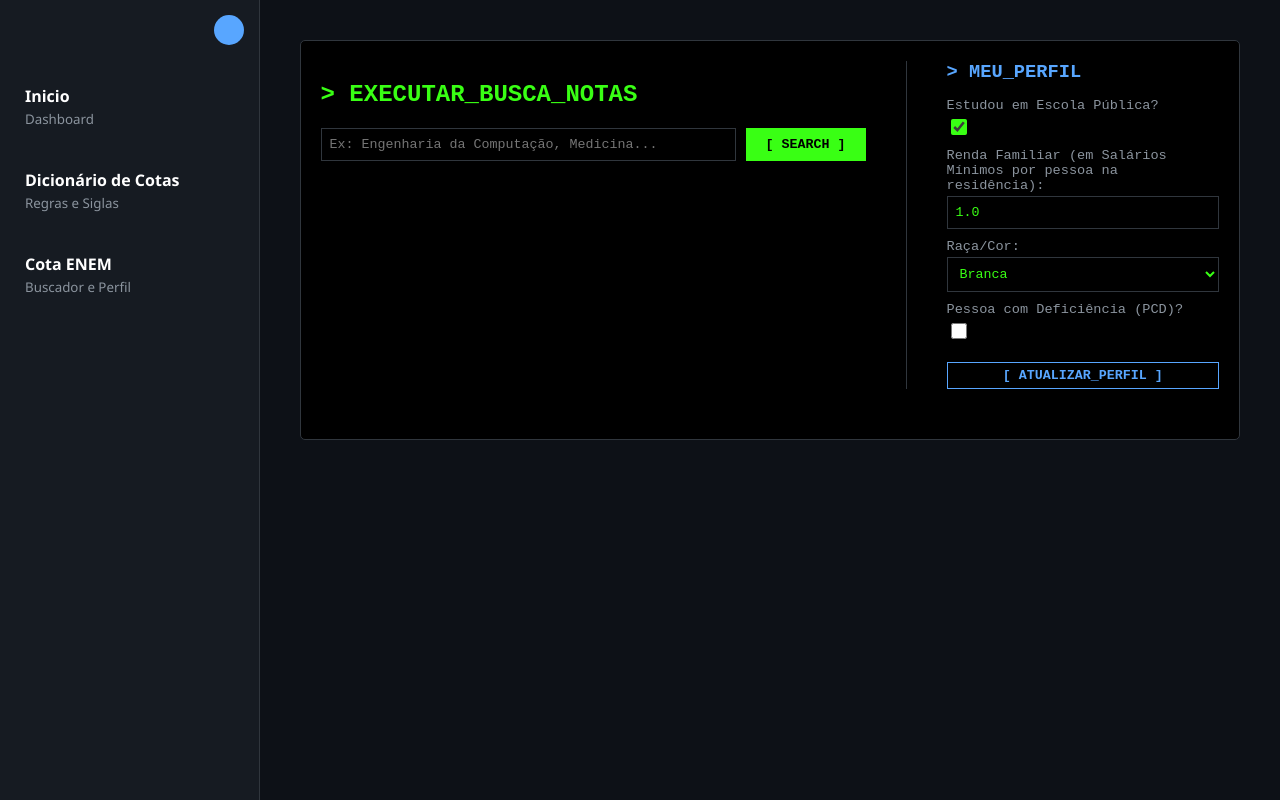
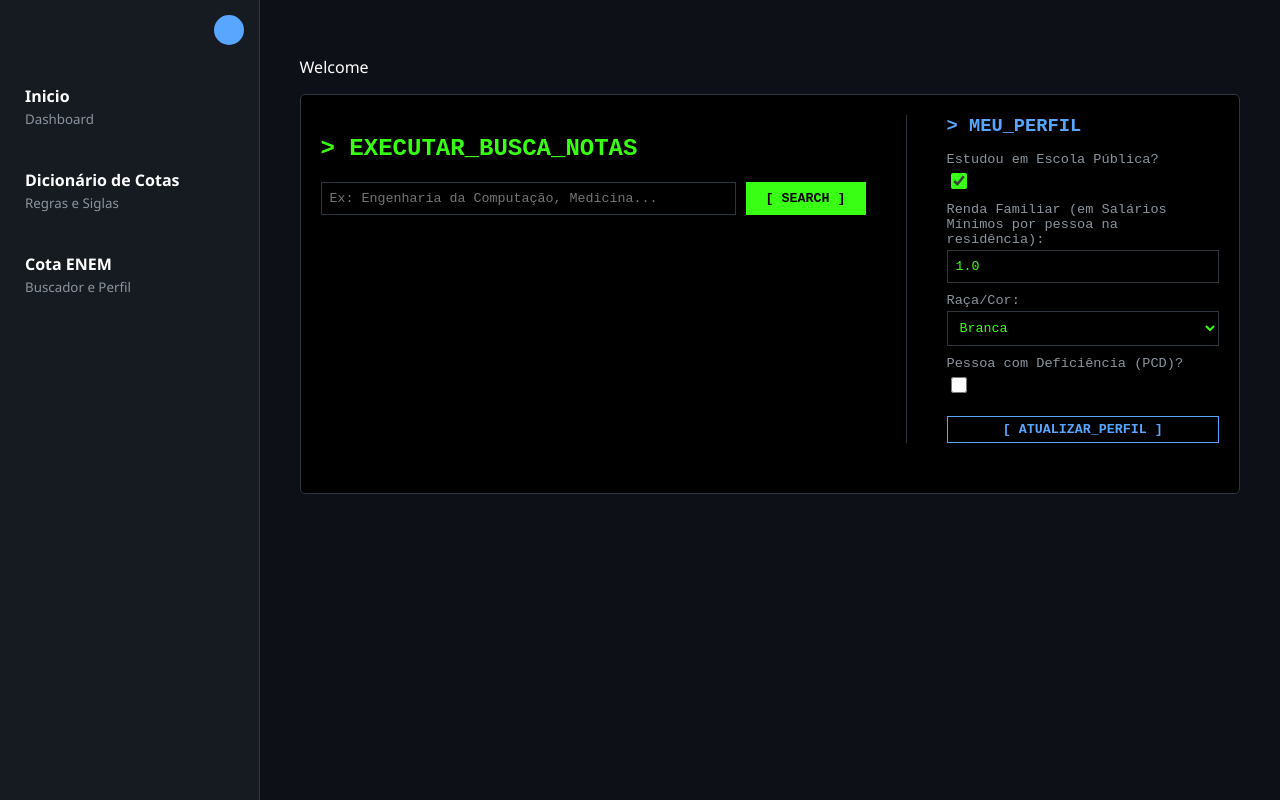
Before and after one commit to rodrigosousa64/capi_busque, a Django app: page /cotas/buscar/ in a window 1280 px wide. Run offline with Django 5.2, Linux system fonts and the light colour scheme; the visitor is signed in with stand-in values (Sample User, id 1); data comes from the database, SQL or seed files in the repository.

Commit message:
style: restore welcome text in header

```diff
--- a/templates/home/index.html
+++ b/templates/home/index.html
@@ -24,7 +24,9 @@
     </aside>
 
     <main class="content">
-
+        <header>
+            <p>Welcome</p>
+        </header>
         <section class="terminal-box">
             {% if messages %}
                 <ul style="list-style: none; padding: 0; color: #ffeb3b; margin-bottom: 20px;">
```
